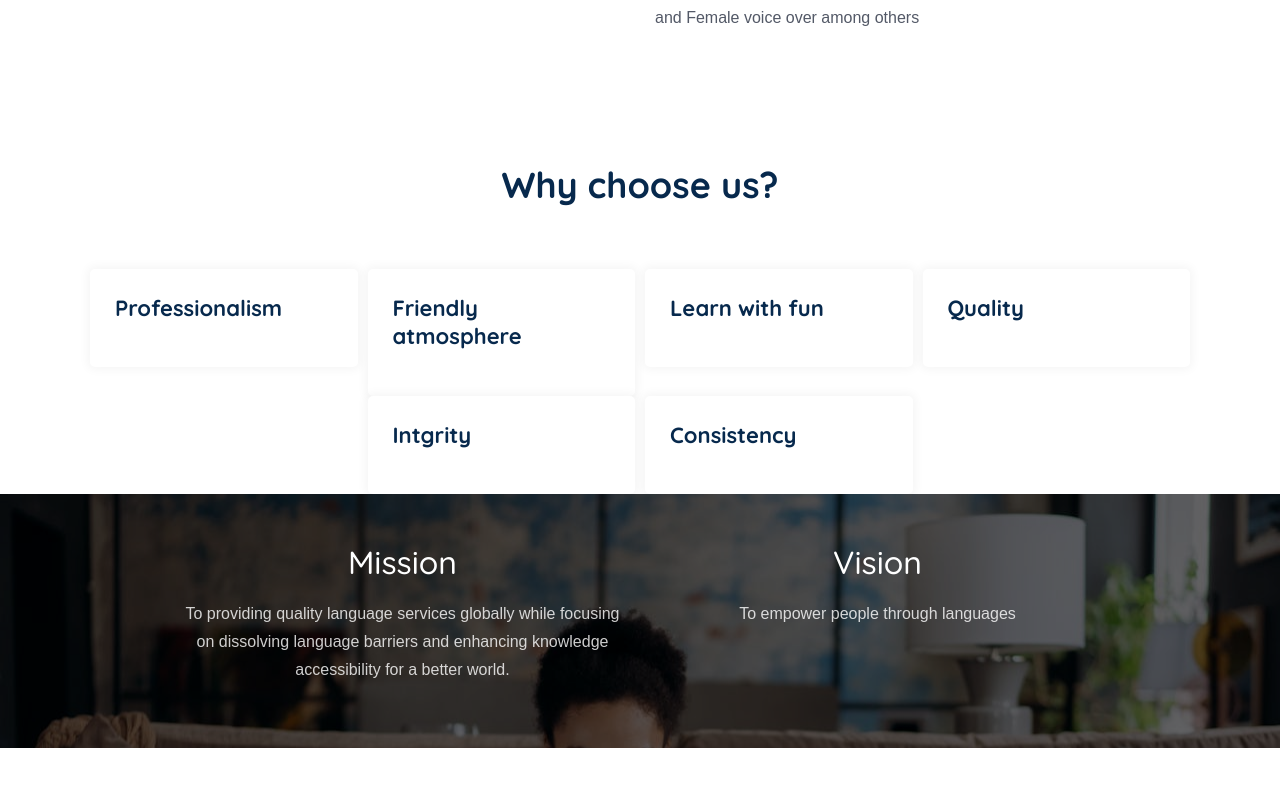
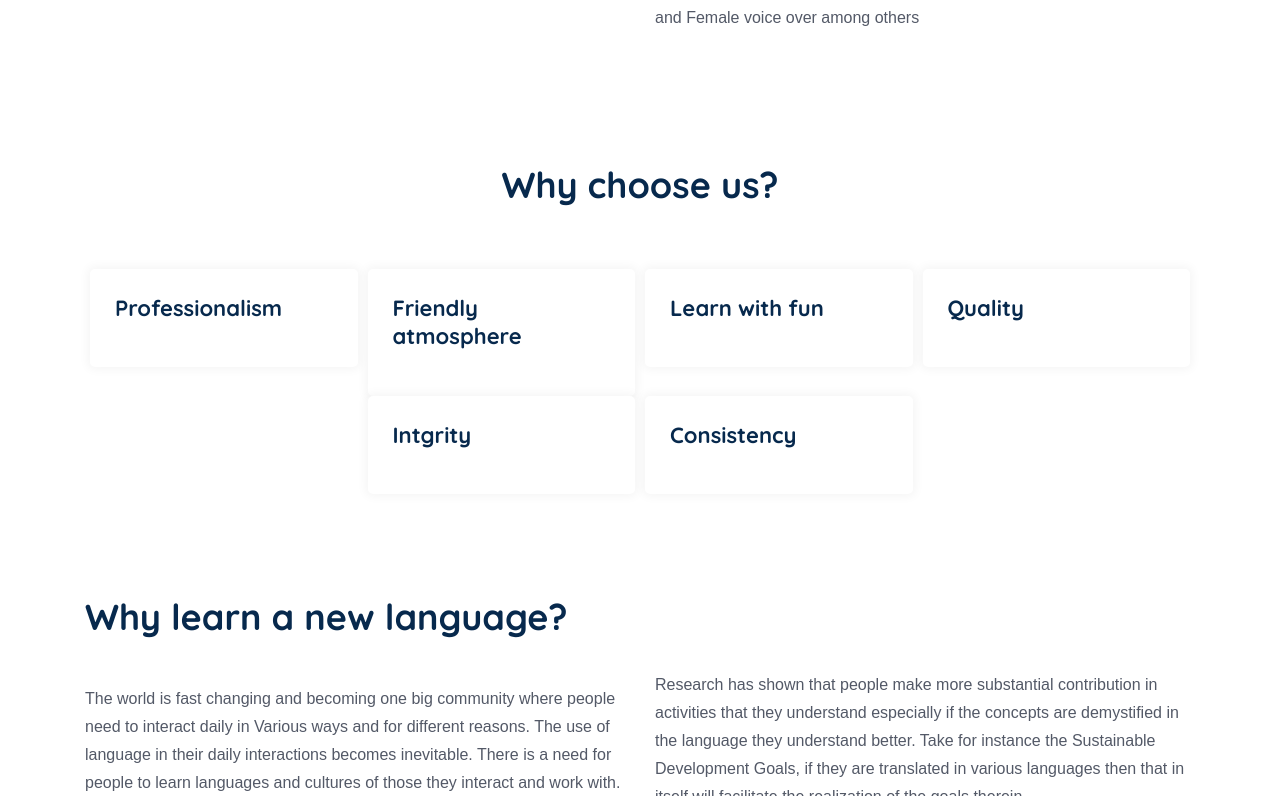
Before and after one commit to kenyaone/beltralace, a PHP site: template frontend/views/about-us.php in a window 1280 px wide. Shown: the part 949-1745 px from the top of the page. Run offline with PHP 8.4, Linux system fonts and the light colour scheme; the template is opened without the code that fills it, so the values that code supplies are empty; some libraries are stand-ins or nearby versions; some web fonts are replaced; grey boxes are pictures that could not be loaded.

Commit message:
update about us page

```diff
--- a/frontend/views/about-us.php
+++ b/frontend/views/about-us.php
@@ -119,6 +119,45 @@
         </div>
     </div>
 </section>
+
+<section class="about-section section-padding about-2">
+    <div class="container">
+        <div class="row align-items-center">
+            <div class="col-lg-12 col-md-12">
+                <div class="section-heading">
+                    <!-- <span class="subheading">Who we are</span> -->
+                    <h3>Why learn a new language?</h3>
+                </div>
+            </div>
+            <div class="col-lg-6 col-md-12">
+                <p>
+                    The world is fast changing and becoming one big community where people need to interact daily in Various ways
+                    and for different reasons. The use of language in their daily interactions becomes inevitable. There is a need
+                    for people to learn languages and cultures of those they interact and work with.
+                </p>
+                <p>
+                    Companies are more interested in competent multi-lingual employees. Betralace’s goal is to make this possible
+                    by dissolving existing language barriers and enabling effective communication.
+                </p>
+
+            </div>
+            <div class="col-lg-6 col-md-12">
+                <p>
+                    Research has shown that people make more substantial contribution in activities that they understand especially
+                    if the concepts are demystified in the language they understand better. Take for instance the Sustainable
+                    Development Goals, if they are translated in various languages then that in itself will facilitate the
+                    realization of the goals therein.
+                </p>
+                <p>
+                    For this reason, BETRALACE is here to spearhead such initiatives through
+                    translations that will ensure maximum participation by all people across the world.
+                </p>
+
+            </div>
+        </div>
+    </div>
+</section>
+
 <section class="pb-5">
     <div class="py-5 bg-light c2a1"
         style="background-image:url(../frontend/views/assets/images/cta.jpg)">
```
